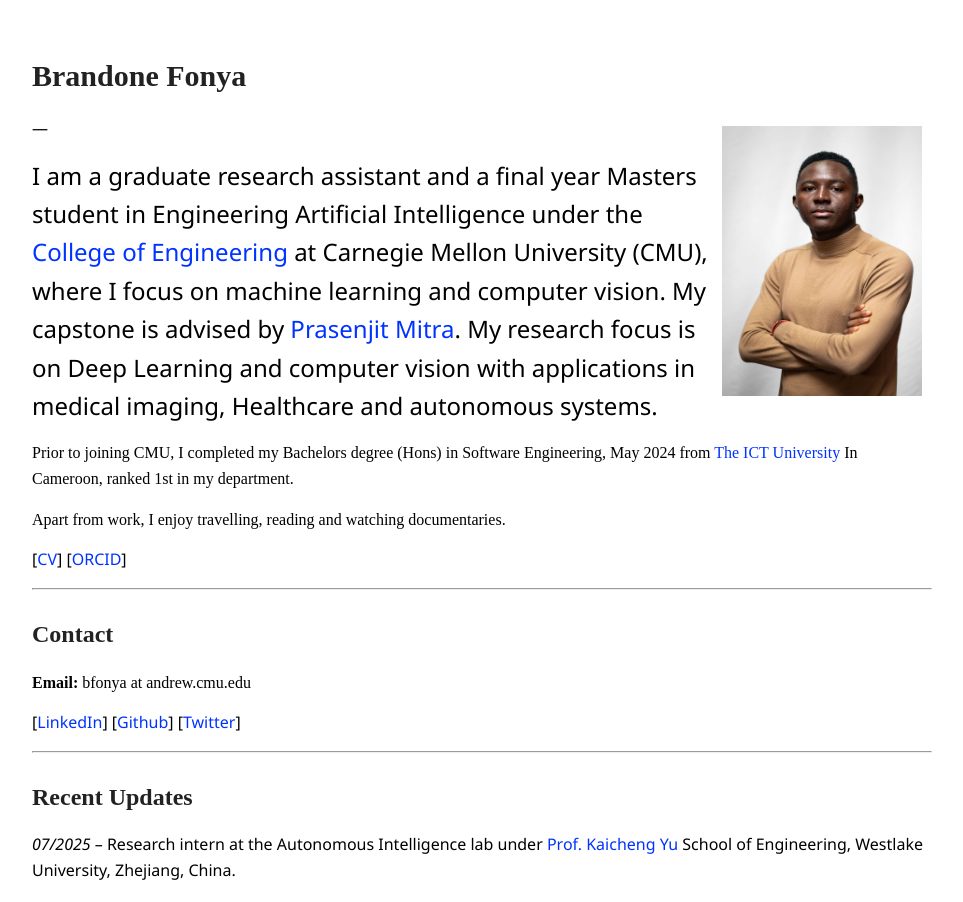
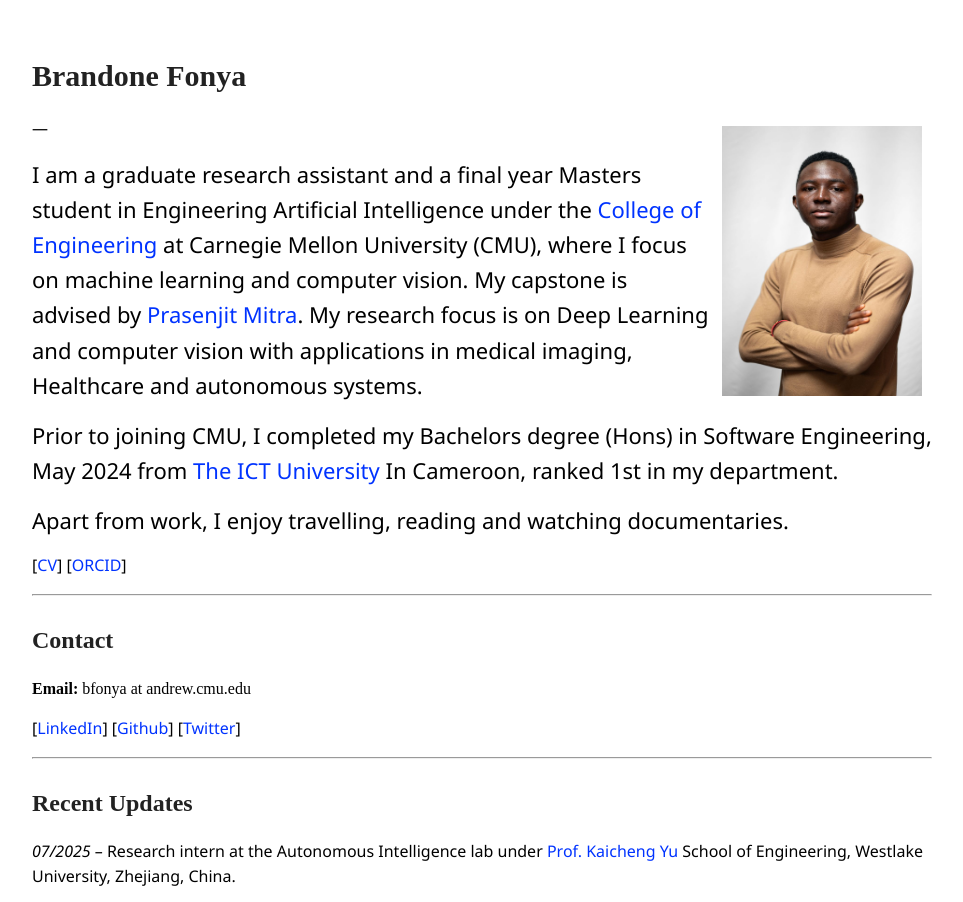
Before and after one commit to FonyaBrandone/FonyaBrandone.github.io, a Jekyll site: the page built from index.md, in a window 1280 px wide. Shown: the top 902 px of the page, without its empty margins (168-1131 px from the left). Built offline with Jekyll 4.4.1, drawn with Linux system fonts in a browser that asks for light colours.

Commit message:
Updated font

```diff
--- a/index.md
+++ b/index.md
@@ -8,16 +8,16 @@ description: Brandone Fonya's website
 <img src="/static/profile.jpg" alt="Brandone" style="width: 200px; height: 270px; float: right; margin: 10px"/>
 ---
 
-<span style="font-size: 24px;">
+<span style="font-size: 22px;">
 I am a graduate research assistant and a final year Masters student in Engineering Artificial Intelligence under the [College of Engineering](https://engineering.cmu.edu/) at Carnegie Mellon University (CMU), where I focus on machine learning and computer vision. My capstone is advised by [Prasenjit Mitra](https://www.africa.engineering.cmu.edu/news/2025/02/25-mitra-announcement.html). My research focus is on Deep Learning and computer vision with applications in medical imaging, Healthcare and autonomous systems.
 </span>
 
-<span style="font-family: 'Segoe UI, Tahoma, Geneva, Verdana, sans-serif';">
+<span style="font-size: 22px;">
 Prior to joining CMU, I completed my Bachelors degree (Hons) in Software Engineering, May 2024 from <a href='https://ictuniversity.org/'>The ICT University</a> In Cameroon, ranked 1st in my department.
 </span>
 
 
-<span style="font-family: 'Segoe UI, Tahoma, Geneva, Verdana, sans-serif';">
+<span style="font-size: 22px;">
 Apart from work, I enjoy travelling, reading and watching documentaries.
 </span>
 
```
